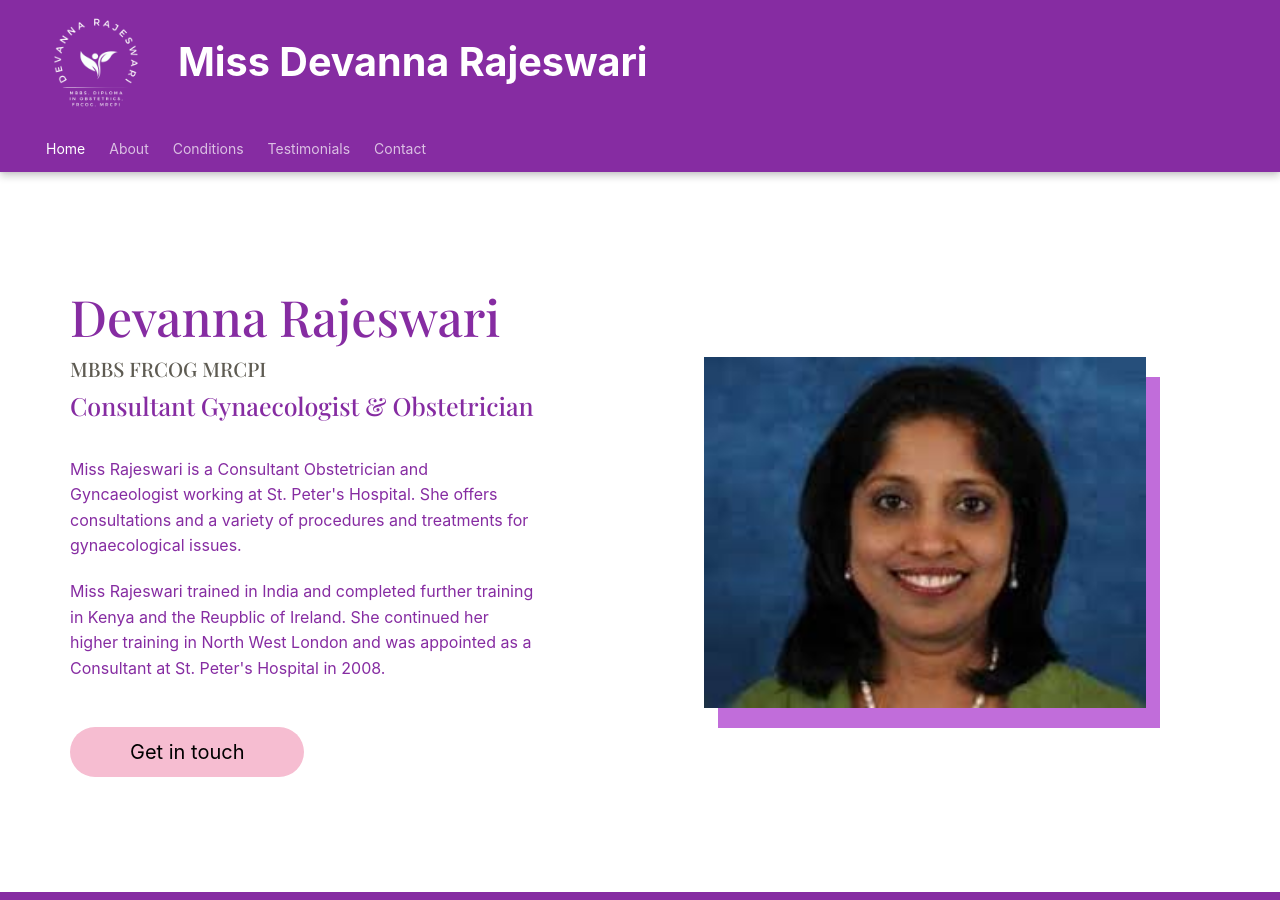
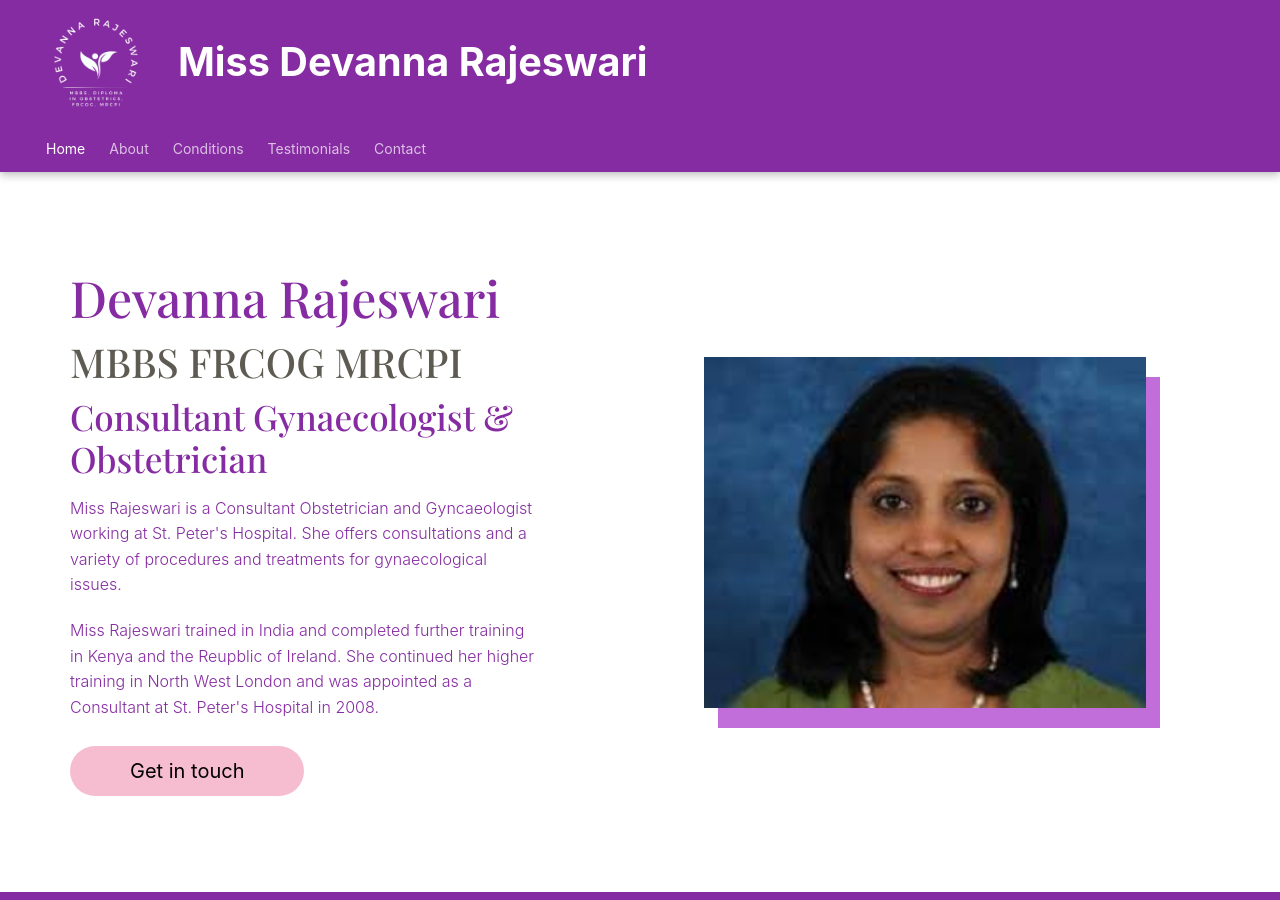
Before and after one commit to anchit-chandran/aunty-rajeswari-website, an MkDocs documentation site: the page built from docs/index.md, in a window 1280 px wide and 900 px high. Built offline with MkDocs 1.6.1 and Material for MkDocs 9.7.7, drawn with Linux system fonts in a browser that asks for light colours; some web fonts are replaced.

Commit message:
adds some animation stylings
Signed-off-by: anchit-chandran <anchit97123@gmail.com>

```diff
--- a/docs/_assets/_stylesheets/extra.css
+++ b/docs/_assets/_stylesheets/extra.css
@@ -124,6 +124,7 @@
     font-family: var(--header-font);
 }
 
+
 .muted {
     color: var(--muted);
 }
@@ -131,6 +132,36 @@
 img.img-lg {
     height: 65%;
     box-shadow: 14px 20px var(--main-light);
+    transition: transform 0.2s;
+}
+
+img.img-lg:hover {
+    transform: scale(1.1);
+}
+
+/* ANIMATIONS */
+
+.main_text_col {
+    animation: fadeIn 2s;
+}
+
+.headshot_col{
+    animation: fadeIn 2.5s;
+}
+
+.masthead_description {
+    animation: fadeIn 3s;
+}
+
+.button_contact_wrapper {
+    animation: fadeIn 3.5s;
+}
+
+
+
+@keyframes fadeIn {
+    from {opacity: 0;}
+    to {opacity: 1;}
 }
 
 
--- a/overrides/home.html
+++ b/overrides/home.html
@@ -35,24 +35,24 @@
 </style>
 <!-- STYLE OVERRIDES JUST FOR INDEX PAGE -->
 
-<header class="masthead mb-5 mb-md-0">
+<header class="masthead mb-5 mb-md-0 hero">
   <div class="container h-100">
     <div class="row h-100 justify-content-center align-items-center">
       <div class="col-md-6 order-2 h-75 px-4 px-md-0 d-flex flex-column justify-content-evenly">
         <div class="row">
           <div class="col main_text_col">
-            <h1>Devanna Rajeswari</h1>
-            <h6 class="muted">MBBS FRCOG MRCPI</h6>
-            <h5>Consultant Gynaecologist & Obstetrician</h5>
+            <h1 class="hero-title">Devanna Rajeswari</h1>
+            <h2 class="muted hero-title">MBBS FRCOG MRCPI</h2>
+            <h3 class="hero-title">Consultant Gynaecologist & Obstetrician</h3>
           </div>
         </div>
         <div class="row">
           <div class="col-md-10 masthead_description">
-            <p class="md-typeset">Miss Rajeswari is a Consultant Obstetrician and Gyncaeologist working at St. Peter's
+            <p class="md-typeset lead">Miss Rajeswari is a Consultant Obstetrician and Gyncaeologist working at St. Peter's
               Hospital. She offers consultations and a variety of procedures and treatments for
               gynaecological issues.</p>
 
-            <p class="md-typeset further_description">
+            <p class="md-typeset further_description lead">
               Miss Rajeswari trained in India and completed further training in Kenya and the Reupblic of Ireland. She
               continued her higher training in North West London and was appointed as a Consultant at St. Peter's Hospital
               in 2008.
@@ -60,7 +60,7 @@
           </div>
         </div>
         <div class="row">
-          <div class="col d-flex flex-column justify-content-start align-items-start">
+          <div class="col d-flex flex-column justify-content-start align-items-start button_contact_wrapper">
             <a class="btn btn-primary custom_button py-2 px-5" href="contact">Get in touch</a>
           </div>
         </div>
```
